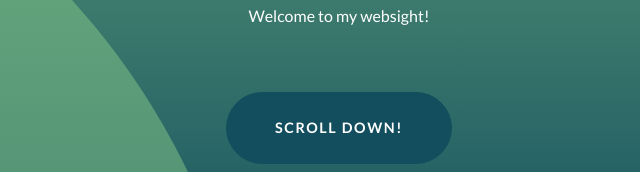
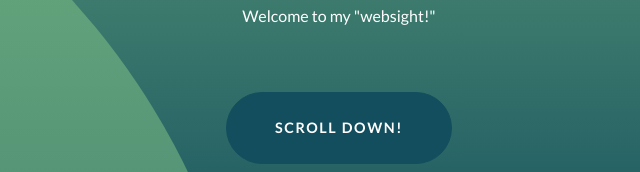
Before and after one commit to d4vidp/d4vidp.github.io, a website: page index.html in a window 1280 px wide. Shown: the part 403-575 px from the top of the page, 301-941 px from the left. Drawn offline with Linux system fonts and the light colour scheme.

Commit message:
cleeaning

```diff
--- a/index.html
+++ b/index.html
@@ -88,7 +88,7 @@
 
 <h2 class="masthead-subheading mb-0">David    Period 7</h2>
 
-<p>Welcome to my websight!</p>
+<p>Welcome to my "websight!"</p>
 <a href="#main" class="btn btn-primary btn-xl rounded-pill mt-5">Scroll Down!</a>
 
 </div>
```
Also changed, not shown: img/02.jpg (deleted), img/03.jpg (deleted).
